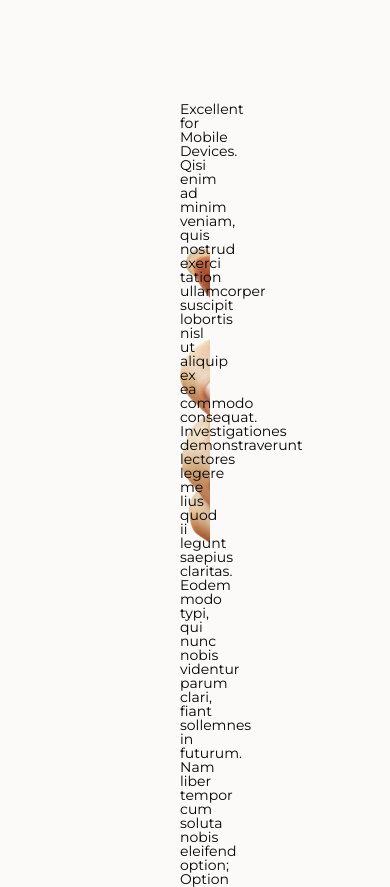
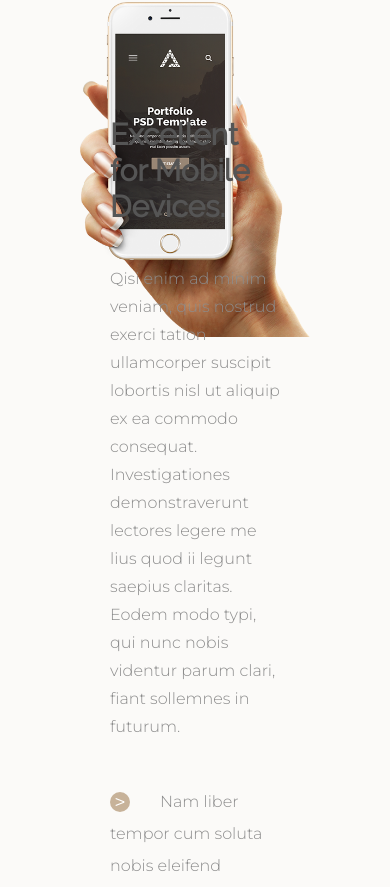
Before and after one commit to AndewKolovrat/Test-project, a plain HTML site: page index.html in a window 390 px wide. Shown: the part 6509-7396 px from the top of the page. Drawn offline with Linux system fonts and the light colour scheme.

Commit message:
mobile_devices added

```diff
--- a/index.html
+++ b/index.html
@@ -335,21 +335,26 @@
         </section><!-- presentation -->
 
         <section class="mobile_devices">
-            <div class="mobile_devices_container">
+            <div class="mobile_devices_container content_container">
+                <div class="wraper">
                     <h2 class="mobile_devices_title">Excellent for Mobile Devices.</h2>
                     <p class="mobile_devices_text">Qisi enim ad minim veniam, quis nostrud exerci tation ullamcorper
                         suscipit
-                    lobortis nisl ut aliquip ex ea commodo consequat. Investigationes demonstraverunt lectores legere me
-                    lius quod ii legunt saepius claritas. Eodem modo typi, qui nunc nobis videntur parum clari, fiant
+                        lobortis nisl ut aliquip ex ea commodo consequat. Investigationes demonstraverunt lectores
+                        legere me
+                        lius quod ii legunt saepius claritas. Eodem modo typi, qui nunc nobis videntur parum clari,
+                        fiant
                         sollemnes in futurum.</p>
                     <ul class="mobile_devices_list">
                         <li class="mobile_devices_list_item">Nam liber tempor cum soluta nobis eleifend option;</li>
                         <li class="mobile_devices_list_item">Option congue nihil imperdiet doming id quod mazim placerat
                             facer;
                         </li>
-                    <li class="mobile_devices_list_item">Eodem modo typi, qui nunc nobis videntur parum futurum;</li>
+                        <li class="mobile_devices_list_item">Eodem modo typi, qui nunc nobis videntur parum futurum;
+                        </li>
                         <li class="mobile_devices_list_item">Investigationes demonstraverunt lectores</li>
                     </ul>
+                </div>
             </div>
         </section><!-- mobile_devices -->
 
@@ -432,6 +437,7 @@
         </section><!-- posts -->
 
         <section class="partners">
+            <h2 class="partners_title" hidden>Our partners</h2>
             <ul class="partners_list">
                 <li class="partners_list_item">
                     <a href="#" class="partners_list_item_link">
--- a/scss/style.scss
+++ b/scss/style.scss
@@ -577,12 +577,57 @@ body {
 }
 /********************************************************************/
 .mobile_devices {
-    padding: 180px;
+    padding: 80px 80px 0 80px;
     background-color: #fbfaf8;
     &_container {
+        min-height: 695px;
         background-image: url('../img/bg_mobile.png');
         background-repeat: no-repeat;
-        background-size: 425px auto;
+        background-size: contain;
         background-position: left top;
+        display: flex;
+        flex-direction: column;
+        align-items: flex-end;
+        padding-top: 115px;
+    }
+    &_title {
+        font-family: Raleway;
+        font-size: 30px;
+        line-height: 1.2;
+        font-weight: 600;
+        color: #555555;
+        margin-bottom: 40px;
+    }
+    &_text {
+        font-family: Montserrat;
+        font-size: 16px;
+        line-height: 28px;
+        font-weight: 300;
+        color: #8c8c8c;
+        margin-bottom: 45px;
+        max-width: 660px;
+    }
+    &_list {
+        font-family: Montserrat;
+        font-size: 16px;
+        line-height: 32px;
+        font-weight: 300;
+        color: #8c8c8c;
+        &_item::before {
+            content: '>';
+            display: inline-block;
+            width: 20px;
+            height: 20px;
+            font-size: 20px;
+            line-height: 20px;
+            font-weight: 500;
+            color: #fff;
+            background-color: #c7b299;
+            margin-right: 30px;
+            vertical-align: middle;
+            text-align: center;
+            border-radius: 50%;
+        }
     }
 }
+/********************************************************************/
```
Also changed, not shown: css/style.css, 1 other file. Lines whose indentation alone changed are shown as unchanged.
